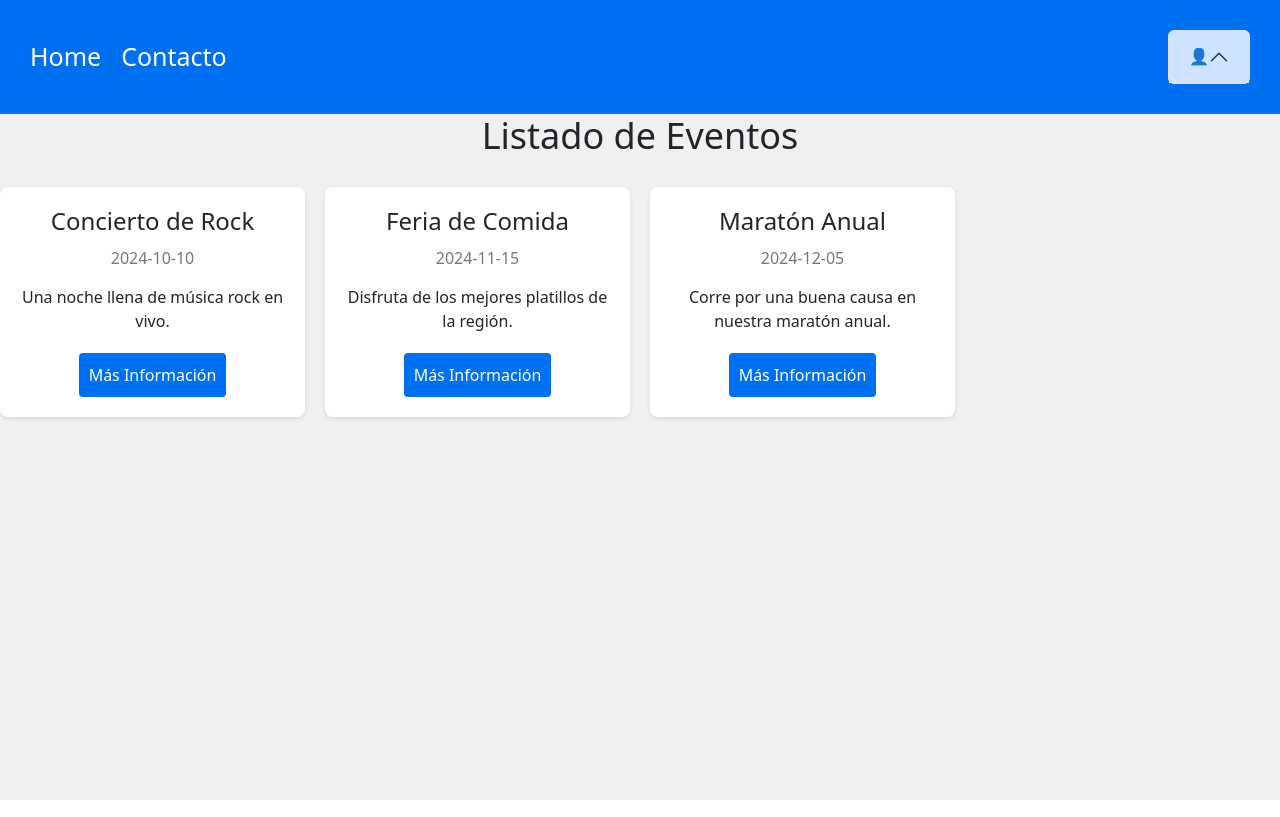
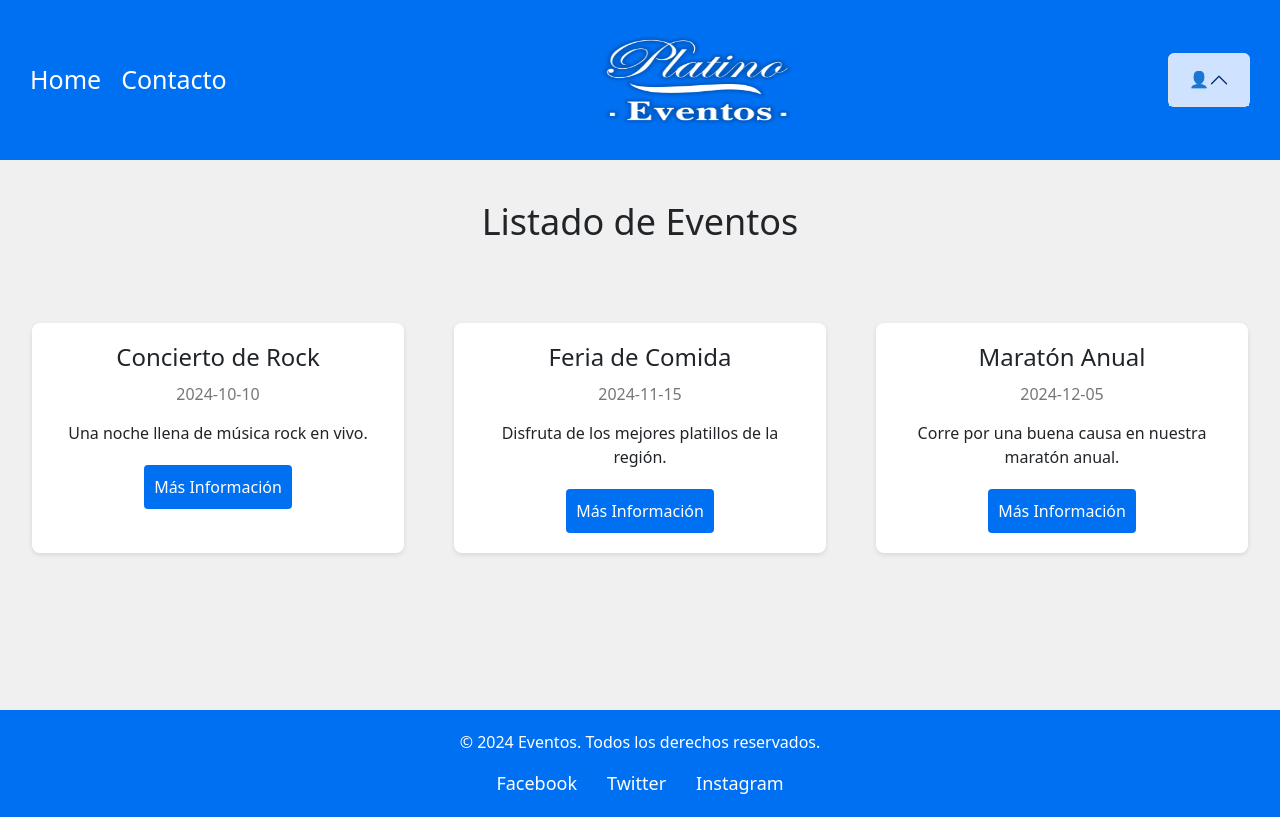
Before and after one commit to yanitox/tp9-eventosefsi, a Next.js app: page /home in a window 1280 px wide. Built offline with nearby package versions, Linux system fonts and the light colour scheme.

Commit message:
agregue img

```diff
--- a/src/app/home/home.module.css
+++ b/src/app/home/home.module.css
@@ -1,6 +1,6 @@
 .container {
   background-color: #f0f0f0;
-  min-height: 100vh; /* Asegura que el contenedor ocupe todo el alto */
+  min-height: 88.7vh; /* Asegura que el contenedor ocupe todo el alto */
   display: flex;
   flex-direction: column; /* Permite que los hijos se apilen verticalmente */
 }
@@ -9,12 +9,15 @@
   text-align: center;
   margin-bottom: 30px;
   font-size: 36px;
+  margin-top: 2.5rem;
+  margin-bottom: 3rem;
 }
 
 .eventList {
   display: grid;
   grid-template-columns: repeat(auto-fill, minmax(300px, 1fr));
-  gap: 20px;
+  gap: 50px;
+  margin: 2rem;
 }
 
 .eventCard {
@@ -126,3 +129,31 @@
   color: white; /* Cambia el color de texto al pasar el mouse */
   background-color: red; /* Cambia el fondo al pasar el mouse */
 }
+.footer {
+  background-color: #0070f3; /* Color de fondo del footer */
+  color: white;
+  text-align: center;
+  min-height: 100%;
+  padding: 20px 0;
+  margin-top: auto; /* Asegura que el footer esté al final de la página */
+}
+
+.footerContent {
+  max-width: 1200px;
+  margin: 0 auto;
+}
+
+.socialLinks {
+  margin-top: 10px;
+}
+
+.socialLink {
+  color: white;
+  text-decoration: none;
+  margin: 0 15px;
+  font-size: 18px;
+}
+
+.socialLink:hover {
+  text-decoration: underline; /* Subrayado al pasar el mouse */
+}
--- a/src/app/home/page.js
+++ b/src/app/home/page.js
@@ -3,6 +3,8 @@ import React, { useEffect, useState } from 'react';
 import Link from 'next/link';
 import styles from './home.module.css';
 import 'bootstrap/dist/css/bootstrap.min.css';
+import Image from 'next/image';
+import img from '../../../kal.png';
 
 const events = [
   {
@@ -38,7 +40,10 @@ const Home = () => {
       window.location.href = "./"; // Redirigir a la página de inicio
     }
   };
-
+  const script = document.querySelector('script[src="..."]');
+  if (script) {
+    document.body.removeChild(script);
+  }
   useEffect(() => {
     // Cargar el JavaScript de Bootstrap
     const script = document.createElement('script');
@@ -49,12 +54,19 @@ const Home = () => {
   }, []);
 
   return (
+    <>
     <div className={styles.container}>
       <nav className={styles.navbar}>
         <div className={styles.navLinks}>
           <Link href="/" className={styles.navLink}>Home</Link>
           <Link href="/contacto" className={styles.navLink}>Contacto</Link>
         </div>
+        <Image
+            src={img}
+            className={styles.logo}
+            width={200}
+            height={100}
+          />
         <div className={`accordion ${styles.accordion}`} id="accordionExample">
           <div className={`accordion-item ${styles.accordionItem}`}>
             <h2 className="accordion-header">
@@ -87,6 +99,17 @@ const Home = () => {
         ))}
       </div>
     </div>
+    <footer className={styles.footer}>
+      <div className={styles.footerContent}>
+        <p>© 2024 Eventos. Todos los derechos reservados.</p>
+        <div className={styles.socialLinks}>
+          <a href="#" className={styles.socialLink}>Facebook</a>
+          <a href="#" className={styles.socialLink}>Twitter</a>
+          <a href="#" className={styles.socialLink}>Instagram</a>
+        </div>
+      </div>
+    </footer>
+    </>
   );
 };
 
```
Also changed, not shown: kal.png (added).
